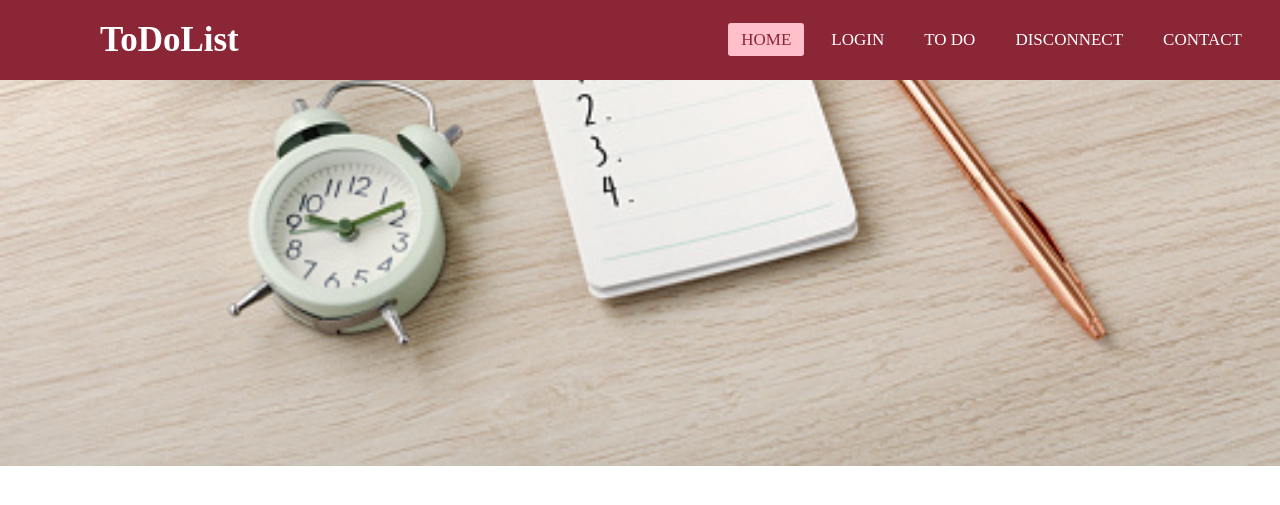
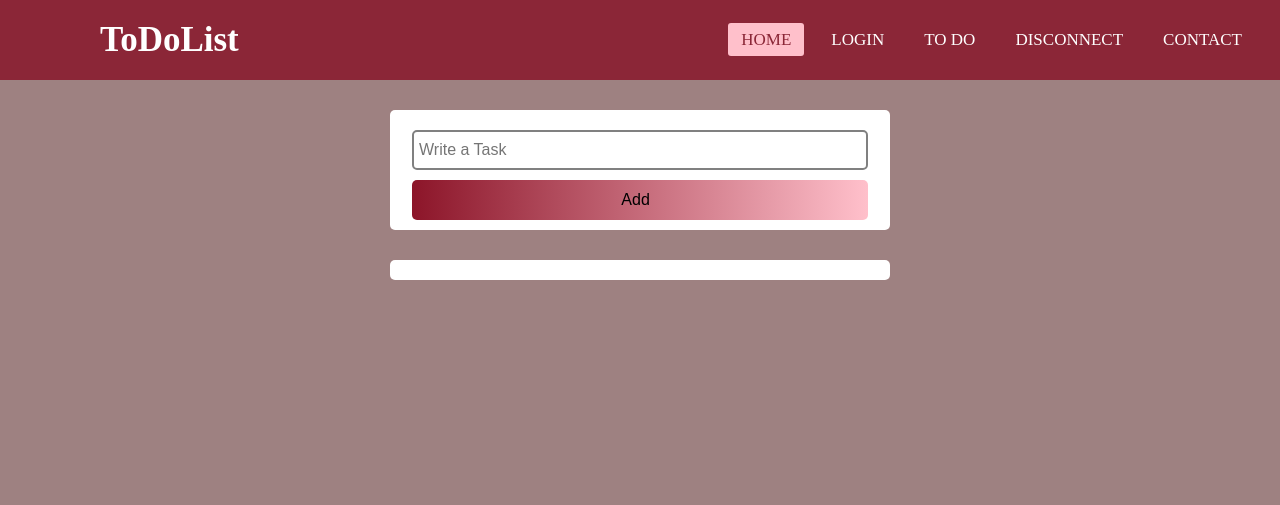
Before and after one commit to khouloud-kartal/toDoList, a PHP site: page /toDoList.php in a window 1280 px wide. Shown: the top 505 px of the page. Run offline with PHP 8.4, Linux system fonts and the light colour scheme; data that the repository does not hold is empty; some libraries are stand-ins or nearby versions.

Commit message:
le todolist sans js

```diff
--- a/disconnect.php
+++ b/disconnect.php
@@ -0,0 +1,5 @@
+<?php
+    include('header.php');
+    $newUser->Disconnect();
+
+?>
--- a/header.php
+++ b/header.php
@@ -27,7 +27,7 @@
                 <li><a class="active" href="./index.php">Home</a></li>
                 <li><a href="./register.php">Login</a></li>
                 <li><a href="./toDoList.php">To Do</a></li>
-                <li><a href="./disconnect">Disconnect</a></li>
+                <li><a href="./disconnect.php">Disconnect</a></li>
                 <li><a href="./contact.php">Contact</a></li>
             </ul>
         </nav>
--- a/index.php
+++ b/index.php
@@ -2,7 +2,7 @@
     include('header.php');
 ?>
 <main>
-    <h1 class="homeTitle">Welcome <?php if(isset($_SESSION)){ echo $_SESSION['login'];}?></h1>
+    <h1 class="homeTitle">Welcome <?php if($_SESSION){ echo $_SESSION['login'];}?></h1>
 </main>
 </body>
 </html>
--- a/register.php
+++ b/register.php
@@ -1,7 +1,5 @@
 <?php
     include('header.php');
-
-    var_dump($_POST);
 
     if(isset($_POST['submit-log'])){
         $newUser->connect($_POST['logName'],$_POST['logPass']);
@@ -25,6 +23,9 @@
 
         <form action="register.php" id="login" class="input-group" method="POST">
 
+            <div class="error">
+                <p><?php echo $newUser->error; ?></p>
+            </div>
             <input type="text" class="input-field" placeholder="User Name" name="logName" required>
             <input type="password" class="input-field" placeholder="Password" name="logPass" required>
             <input type="checkbox" class="check-box"><span>Remember Password</span>
--- a/style.css
+++ b/style.css
@@ -9,10 +9,11 @@
 body{
     height: 100%;
     width: 100%;
-    background-image:url(./background.jpg);
+    background-color: rgb(158, 129, 129);
+    /* background-image:url(./background.jpg);
     background-size: cover;
     background-position: center;
-    background-repeat: no-repeat;
+    background-repeat: no-repeat; */
 }
 /**********************register and login forms ***************************/
 
@@ -205,3 +206,148 @@ a.active, a:hover{
 
     }
 }
+
+
+/*********************************To do list **************************/
+
+
+.main-section{
+    background: transparent;
+    max-width: 500px;
+    width: 90%;
+    height: 100%;
+    margin: 30px auto;
+    border-radius: 10px;
+}
+
+.add-section{
+    width: 100%;
+    background: white;
+    margin: 0px auto;
+    padding: 10px;
+    border-radius: 5px;
+}
+
+.add-section input{
+    display: block;
+    width: 95%;
+    height: 40px;
+    margin: 10px auto;
+    border: 2px solid gray;
+    font-size: 16px;
+    border-radius: 5px;
+    padding: 0 5px;
+}
+
+.add-section button{
+    display: block;
+    width: 95%;
+    height: 40px;
+    margin: 0 auto;
+    border: none;
+    outline: none;
+    background: linear-gradient(to right, rgb(140, 21, 41), pink);
+    color: black;
+    font-size: 16px;
+    border-radius: 5px;
+    cursor: pointer;
+}
+
+.add-section  button:hover{
+    box-shadow: 0 2px 2px 0 rgb(140, 21, 41), 0 2px 3px 0 rgb(140, 21, 41);
+    opacity: 0.7;
+}
+
+.add-section button span{
+    border: 1px solid white;
+    border-radius: 50%;
+    display: inline-block;
+    width: 18px;
+    height: 18px;
+}
+/* error massages style */
+#errorMes{
+    display: block;
+    background: #f2dede;
+    width: 95%;
+    margin: 0 auto;
+    color: rgb(139, 36, 53);
+    padding: 10px;
+    height: 35px;
+}
+
+.showToDoList{
+    width: 100%;
+    background: white;
+    margin: 30px auto;
+    padding: 10px;
+    border-radius: 5px;
+}
+
+.toDoItems{
+    width: 95%;
+    margin: 10px auto;
+    padding: 20px 10px;
+    box-shadow: 0 4px 8px 0 gray, 0 6px 20px 0 gray;
+    border-radius: 5px;
+}
+
+.toDoItems h2{
+    display: inline-block;
+    padding: 5px 0;
+    font-size: 17px;
+    color: rgb(68, 62, 62);
+}
+
+.toDoItems small{
+    display: block;
+    width: 100%;
+    padding: 5px 0;
+    color: gray;
+    padding-left: 30px;
+    font-size: 14px;
+}
+
+/* remove a task class */
+
+.remove-to-do{
+    display: block;
+    float: right;
+    width: 20px;
+    height: 20px;
+    color: rgb(138, 36, 36);
+    text-decoration: none;
+    text-align: right;
+    padding: 0 5px 8px 0;
+    border-radius: 50%;
+    transition: background 1s;
+    cursor: pointer;
+}
+
+.remove-to-do:hover{
+    background: rgb(138, 36, 36);
+    color: white;
+}
+
+/* when a task is checked */
+
+.checked{
+    color: gray;
+    text-decoration: line-through;
+}
+
+.toDoItems input{
+    margin: 0 5px;
+}
+
+.empty{
+    font-size: 16px;
+    text-align: center;
+    color: gray;
+}
+
+.error p{
+    color: red;
+    text-align: center;
+    font-size: 16px;
+}
--- a/toDoList.php
+++ b/toDoList.php
@@ -1,9 +1,64 @@
 <?php
     include('header.php');
+    // include('Tasks.php');
+
+    // // var_dump($_SESSION);
+
+    // if(isset($_POST['addTaskBtn']) && $_SESSION){
+    //     $newTask->Create($_POST['title'], $_SESSION['login']);
+    // }
+
+    // $newTask->getInfos();
 ?>
 
 <main>
 
+    <div class="main-section">
+
+        <div class="add-section">
+            <div class="error">
+                <p><?php echo $newTask->error?></p>
+            </div>
+            <form action="" method="POST" autocomplet="off">
+                <input type="text" name="title" id="title" placeholder="Write a Task">
+                <button type="submit" id="addTask" name="addTaskBtn">Add &nbsp; <!--<span>&#43;</span>--></button>
+            </form>
+        </div>
+
+        <div class="showToDoList">
+            <?php
+                $row = $newTask->row;
+                if($row < 0){ ?>
+            <div class="toDoItems">
+                <div class="empty">
+                    <img src="./simpsonNotes.gif" alt="Simpson reading his not">
+                </div>
+            </div>
+            <?php }?>
+
+            <?php
+                foreach ($newTask->req as $var) { ?>
+
+                    <div class="toDoItems">
+                        <!-- get each id task and let it hidden to delete easily with its id -->
+                        <button id='<?php echo $var['id']?>' class="remove-to-do">x</button>
+                        <?php
+                            if($var['checked']){?>
+                            <input type="checkbox" class="check-box" checked>
+                            <h2 class="checked"><?php echo $var['title'];?></h2>
+                        <?php }else{?>
+                            <input type="checkbox" class="check-box" >
+                            <h2><?php echo $var['title'];?></h2>
+                        <?php }?>
+                        <small>Created: <?php echo $var['createDate']; ?></small>
+                        <small>by: <?php echo $var['iduser']; ?></small>
+                    </div>
+
+            <?php } ?>
+        </div>
+
+
+    </div>
 </main>
 </body>
 </html>
```
Also changed, not shown: Tasks.php (+53 -11 lines), User.php (+25 -23 lines), script.js (+1 -21 lines), note.png (added), simpsonNotes.gif (added).
